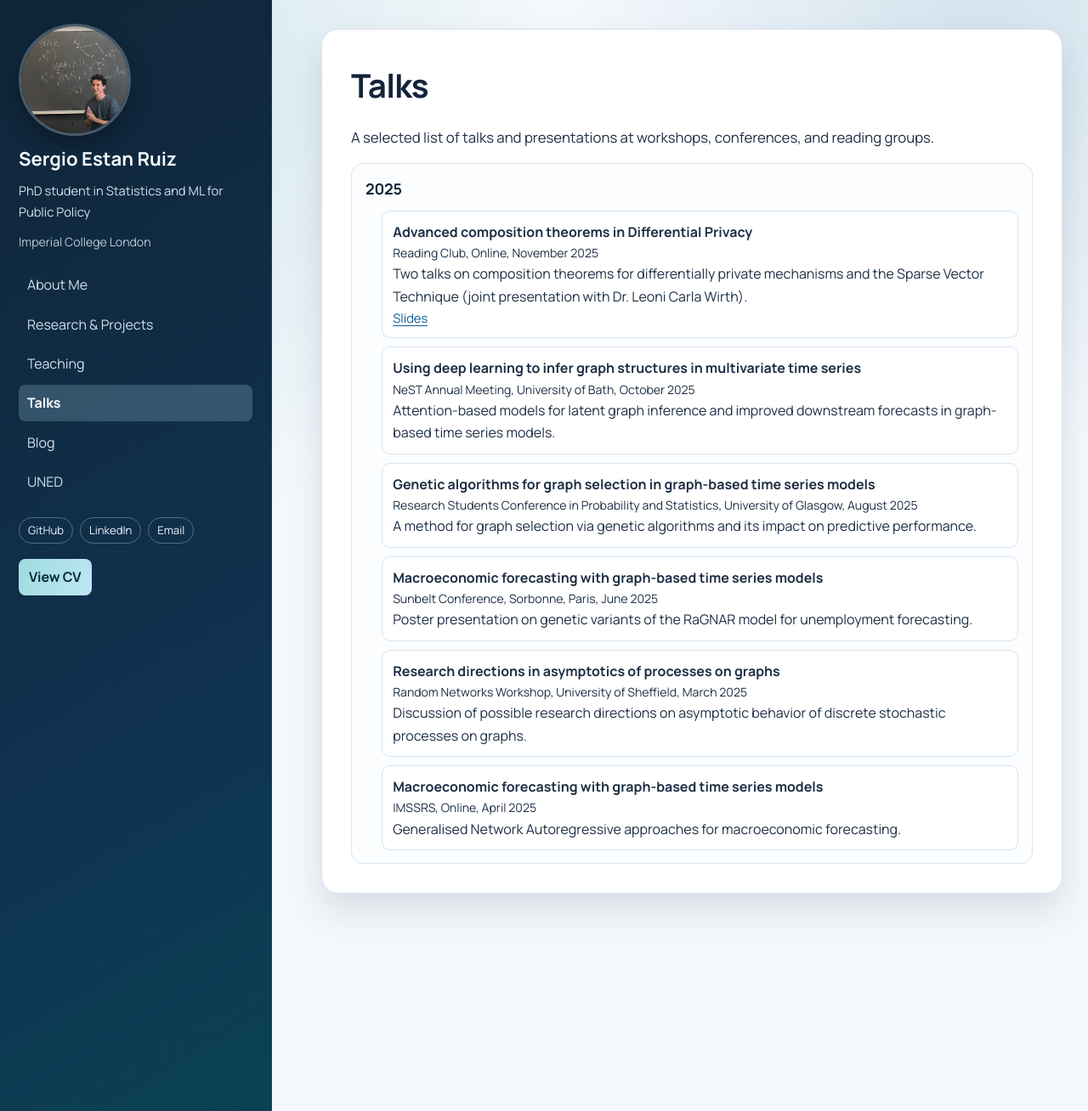
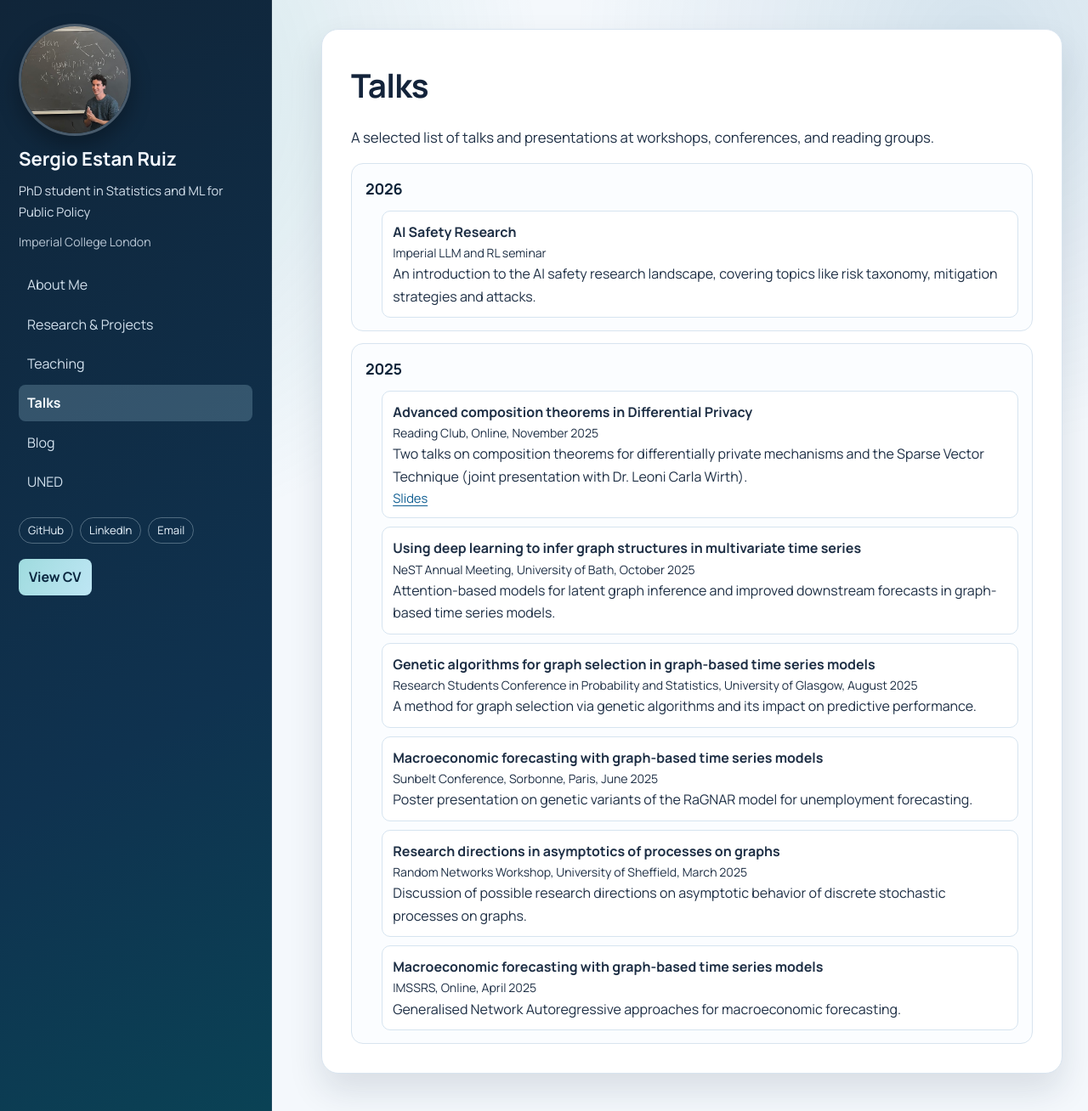
Before and after one commit to SergioEstanRuiz/SergioEstanRuiz.github.io, a Jekyll site: the page built from talks.md, in a window 1280 px wide and 1308 px high. Shown: the whole window at 85% size. Built offline with Jekyll 4.4.1, drawn with Linux system fonts in a browser that asks for light colours.

Commit message:
- Added 2026 talks

```diff
--- a/talks.md
+++ b/talks.md
@@ -10,6 +10,18 @@ permalink: /talks/
 </p>
 
 <div class="stack-list">
+  <section class="year-block">
+    <h3>2026</h3>
+    <ul class="talk-items">
+      <li class="talk-item">
+        <p><strong>AI Safety Research</strong></p>
+        <p class="card-meta">Imperial LLM and RL seminar</p>
+        <p>
+          An introduction to the AI safety research landscape, covering topics like risk taxonomy, mitigation strategies and attacks.
+        </p>
+      </li>
+    </ul>
+  </section>
   <section class="year-block">
     <h3>2025</h3>
     <ul class="talk-items">
```
